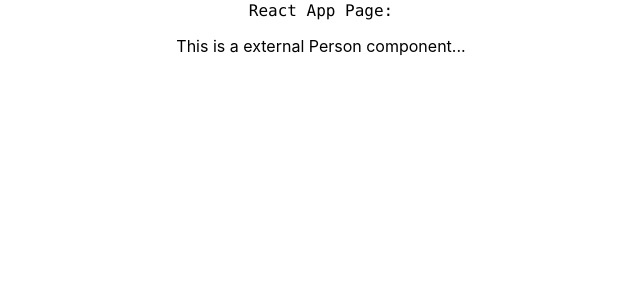
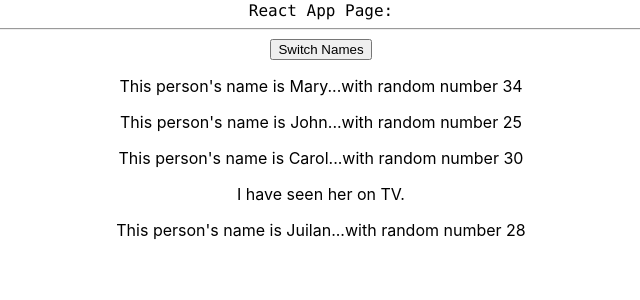
Before and after one commit to debojyotichatterjee9/react-expense-tracker, a React (Create React App) app: page / in a window 1280 px wide. Shown: the top 300 px of the page, without its empty margins (319-959 px from the left). Built offline with nearby package versions, Linux system fonts and the light colour scheme.

Commit message:
checking state and props

```diff
--- a/src/App.js
+++ b/src/App.js
@@ -12,13 +12,48 @@ import Person from './Person/Person';
 // }
 
 class App extends React.Component {
+
+  state = {
+    persons: [
+      {
+        name: "Mary",
+        age: 34,
+      },
+      {
+        name: "John",
+        age: 25,
+      },
+      {
+        name: "Carol",
+        age: 30,
+      },
+      {
+        name: "Juilan",
+        age: 28,
+      }
+    ]
+  }
+
+switchNameHandler = () => {
+  this.setState({
+    persons: this.state.persons.reverse()
+  })
+
+  console.log(this.state.persons)
+}
+
   render = () => (
-      <div className="App">
-       <code>React App Page:</code>
-       <Person />
-     </div>
-     // React.createElement('div', {className: 'App'}, React.createElement('p', null, 'This is a test string'))
-    )
+    <div className="App">
+      <code>React App Page:</code>
+      <hr />
+      <button onClick={this.switchNameHandler}>Switch Names</button>
+      <Person name={this.state.persons[0].name} age={this.state.persons[0].age} />
+      <Person name={this.state.persons[1].name} age={this.state.persons[1].age} />
+      <Person name={this.state.persons[2].name} age={this.state.persons[2].age}>I have seen her on TV.</Person>
+      <Person name={this.state.persons[3].name} age={this.state.persons[3].age} />
+    </div>
+    // React.createElement('div', {className: 'App'}, React.createElement('p', null, 'This is a test string'))
+  )
 }
 
 export default App;
--- a/src/Person/Person.js
+++ b/src/Person/Person.js
@@ -1,7 +1,10 @@
 import React from 'react'
-const Person = () => {
+const Person = (props) => {
     return (
-    <p>This is a external Person component...</p>
+    <div>
+        <p>This person's name is {props.name}...with random number {props.age}</p>
+        <p>{props.children}</p>
+    </div>
     )
 }
 
```
